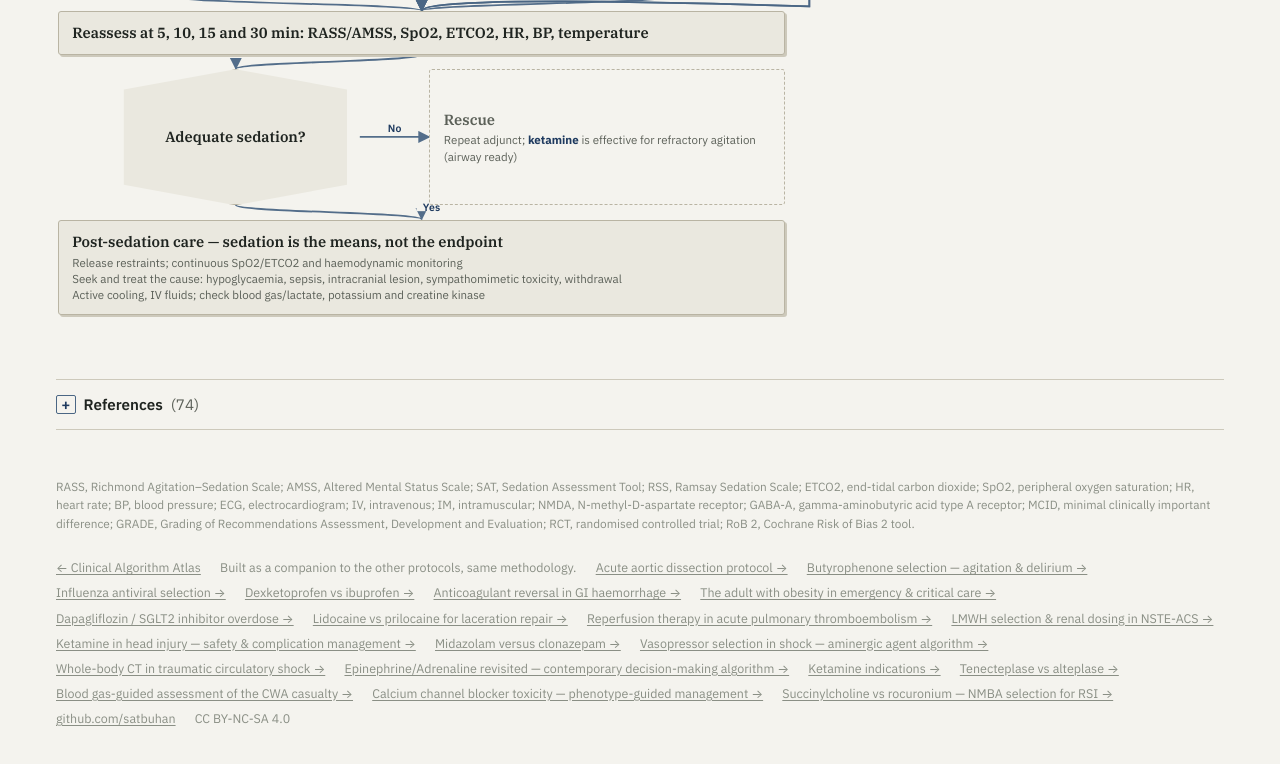
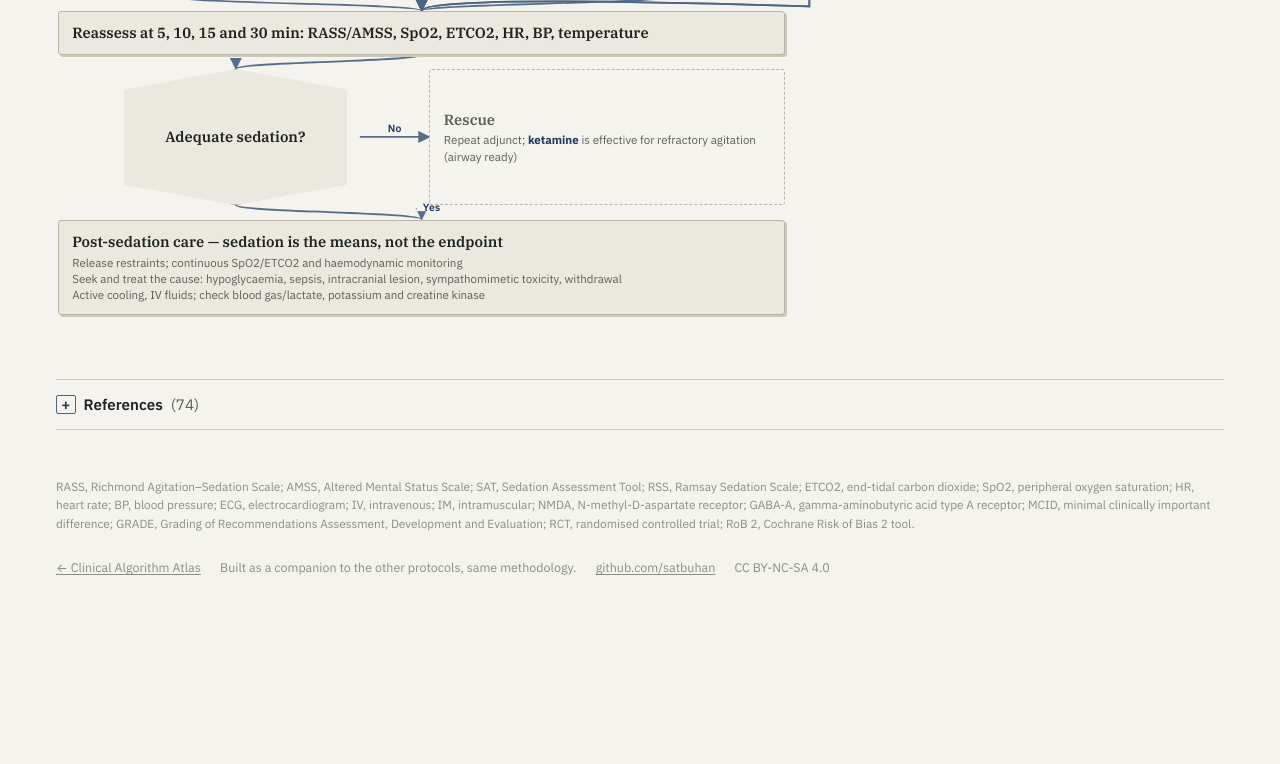
Before and after one commit to satbuhan/haloperidol-adjunct-protocol, a plain HTML site: page index.html in a window 1280 px wide. Shown: the part 1146-1910 px from the top of the page. After the commit the page ends 1771 px from the top, so only its background shows below. Drawn offline with Linux system fonts and the light colour scheme; no server answers.

Commit message:
Simplify footer to a single hub link (drop the flat sister-tool list)
The per-tool footer used to hand-list every other tool in the atlas as
a flat chain of arrows ("Acute aortic dissection protocol -> Agitation
& delirium -> ... ", 20 entries by now) -- it read as chaotic on screen
and needed a 21-repo edit on every single new tool launch, with real
drift between repos by the time it was replaced (some had 18 of 20
links, one had none in this arrow format at all). The hub's own
assets/data.js-driven gallery already groups every tool by category and
stays current with zero per-repo editing, so it's the one place to
browse the full list now. Each tool's footer keeps just its one link
back to the hub. Decided with Dr. Bozatlı 2026-11-09.

Co-Authored-By: Claude Sonnet 5 <noreply@anthropic.com>
Claude-Session: https://claude.ai/code/session_01J8ettcHb2V6QYVdxFW6xsz

```diff
--- a/index.html
+++ b/index.html
@@ -72,26 +72,6 @@
 <footer class="site">
   <a href="https://satbuhan.github.io/clinical-algorithm-atlas/" target="_blank" rel="noopener">← Clinical Algorithm Atlas</a>
   <span>Built as a companion to the other protocols, same methodology.</span>
-  <a href="https://satbuhan.github.io/aortic-dissection-protocol/" target="_blank" rel="noopener">Acute aortic dissection protocol →</a>
-  <a href="https://satbuhan.github.io/agitation-delirium-protocol/" target="_blank" rel="noopener">Butyrophenone selection — agitation &amp; delirium →</a>
-  <a href="https://satbuhan.github.io/influenza-antiviral-protocol/" target="_blank" rel="noopener">Influenza antiviral selection →</a>
-  <a href="https://satbuhan.github.io/nsaid-pain-protocol/" target="_blank" rel="noopener">Dexketoprofen vs ibuprofen →</a>
-  <a href="https://satbuhan.github.io/anticoagulant-reversal-protocol/" target="_blank" rel="noopener">Anticoagulant reversal in GI haemorrhage →</a>
-  <a href="https://satbuhan.github.io/obesity-critical-care-protocol/" target="_blank" rel="noopener">The adult with obesity in emergency &amp; critical care →</a>
-  <a href="https://satbuhan.github.io/dapagliflozin-overdose-protocol/" target="_blank" rel="noopener">Dapagliflozin / SGLT2 inhibitor overdose →</a>
-  <a href="https://satbuhan.github.io/lidocaine-prilocaine-protocol/" target="_blank" rel="noopener">Lidocaine vs prilocaine for laceration repair →</a>
-  <a href="https://satbuhan.github.io/pte-thrombolysis-protocol/" target="_blank" rel="noopener">Reperfusion therapy in acute pulmonary thromboembolism →</a>
-  <a href="https://satbuhan.github.io/lmwh-nste-acs-protocol/" target="_blank" rel="noopener">LMWH selection &amp; renal dosing in NSTE-ACS →</a>
-  <a href="https://satbuhan.github.io/ketamine-head-injury-protocol/" target="_blank" rel="noopener">Ketamine in head injury — safety &amp; complication management →</a>
-  <a href="https://satbuhan.github.io/midazolam-clonazepam-protocol/" target="_blank" rel="noopener">Midazolam versus clonazepam →</a>
-  <a href="https://satbuhan.github.io/vasopressor-shock-protocol/" target="_blank" rel="noopener">Vasopressor selection in shock — aminergic agent algorithm →</a>
-  <a href="https://satbuhan.github.io/wbct-trauma-protocol/" target="_blank" rel="noopener">Whole-body CT in traumatic circulatory shock →</a>
-  <a href="https://satbuhan.github.io/epinephrine-revisited-protocol/" target="_blank" rel="noopener">Epinephrine/Adrenaline revisited — contemporary decision-making algorithm →</a>
-  <a href="https://satbuhan.github.io/ketamine-indications-protocol/" target="_blank" rel="noopener">Ketamine indications →</a>
-  <a href="https://satbuhan.github.io/tenecteplase-alteplase-stemi-protocol/" target="_blank" rel="noopener">Tenecteplase vs alteplase →</a>
-  <a href="https://satbuhan.github.io/cwa-blood-gas-protocol/" target="_blank" rel="noopener">Blood gas-guided assessment of the CWA casualty →</a>
-  <a href="https://satbuhan.github.io/ccb-toxicity-protocol/" target="_blank" rel="noopener">Calcium channel blocker toxicity — phenotype-guided management →</a>
-  <a href="https://satbuhan.github.io/succinylcholine-rocuronium-protocol/" target="_blank" rel="noopener">Succinylcholine vs rocuronium — NMBA selection for RSI →</a>
   <a href="https://github.com/satbuhan" target="_blank" rel="noopener">github.com/satbuhan</a>
   <span>CC BY-NC-SA 4.0</span>
 </footer>
```
Also changed, not shown: 1 other file.
